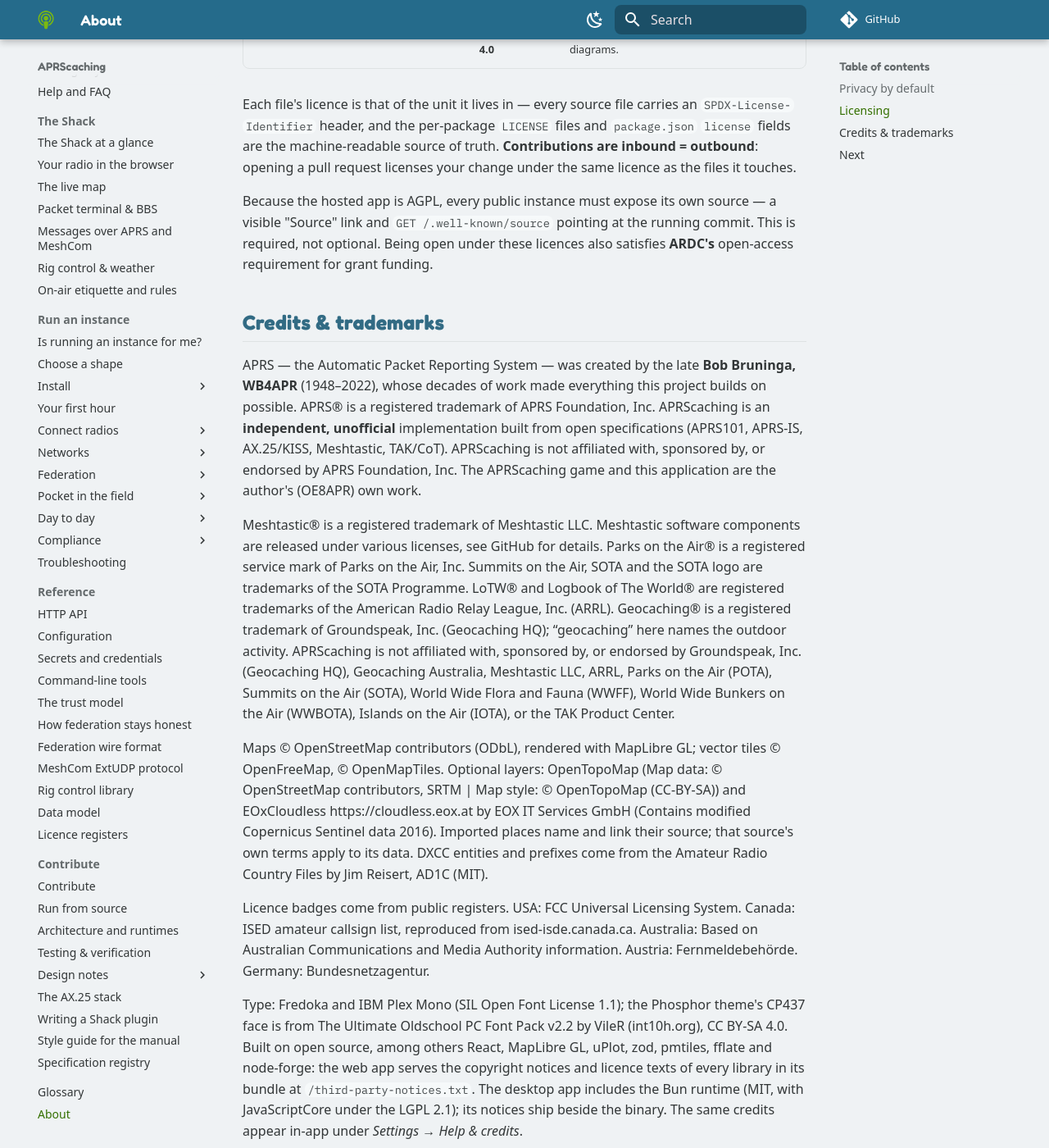
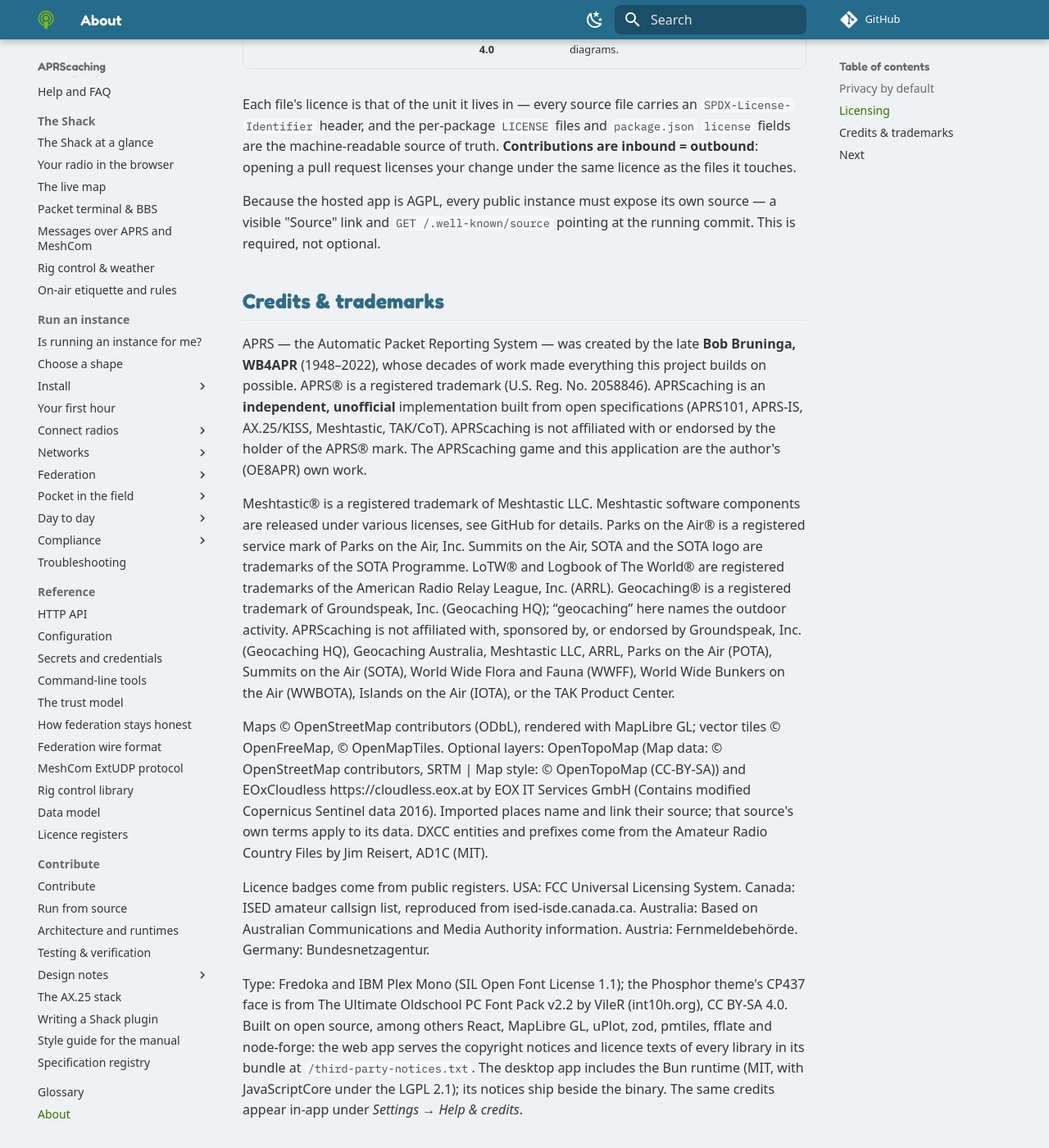
Before and after one commit to apachler/aprscaching, an MkDocs documentation site: the page built from docs/about.md, in a window 1280 px wide and 1400 px high, scrolled down 1394 px. Shown: the whole window at 82% size. Built offline with MkDocs 1.6.1 and Material for MkDocs 9.7.7, drawn with Linux system fonts in a browser that asks for light colours; comment, search, counter and statistics services are not loaded; some of the changed text lies outside the part shown.

Commit message:
docs: credit the APRS® mark by its registration, and drop the grant-funding wording (#281)
## What changes

- **APRS® credit line.** The README, the About page, the contributor
specs page, the manual's footer (`mkdocs.yml`) and
`apps/web/src/credits.ts` (Settings → Help & credits and the landing's
fine print) now read: "APRS® is a registered trademark (U.S. Reg. No.
2058846)." and "APRScaching is not affiliated with or endorsed by the
holder of the APRS® mark." No holder is named. The Bob Bruninga, WB4APR
(1948–2022) creator credit stays.
- **No grant.** SUPPORT.md, the README and the About page no longer
state grant funding. Donations stay recognition-only.
- **Support channel.** GitHub Discussions is the support channel;
SUPPORT.md, `.github/ISSUE_TEMPLATE/config.yml` and
`docs/play/help-faq.md` already link
https://github.com/apachler/aprscaching/discussions, so they are
unchanged.
- **TODO.md.** The "Support channel and funding wording" launch item and
the APRS® sub-item of the third-party contacts are removed; the post-1.0
"APRS mark re-check" keeps only the renewal check (6 May 2027).

Discussions still has to be switched on in the repository settings.

Signed-off-by: Andreas Pachler <apachler@paan-systems.com>

```diff
--- a/docs/about.md
+++ b/docs/about.md
@@ -50,16 +50,15 @@
 the same licence as the files it touches.
 
 Because the hosted app is AGPL, every public instance must expose its own source — a visible "Source" link
-and `GET /.well-known/source` pointing at the running commit. This is required, not optional. Being open
-under these licences also satisfies **ARDC's** open-access requirement for grant funding.
+and `GET /.well-known/source` pointing at the running commit. This is required, not optional.
 
 ## Credits & trademarks
 
 APRS — the Automatic Packet Reporting System — was created by the late **Bob Bruninga, WB4APR** (1948–2022),
-whose decades of work made everything this project builds on possible. APRS® is a registered trademark of APRS
-Foundation, Inc. APRScaching is an **independent, unofficial** implementation built from open specifications
-(APRS101, APRS-IS, AX.25/KISS, Meshtastic, TAK/CoT). APRScaching is not affiliated with, sponsored by, or endorsed
-by APRS Foundation, Inc. The APRScaching game and this application are the author's (OE8APR) own work.
+whose decades of work made everything this project builds on possible. APRS® is a registered trademark (U.S. Reg.
+No. 2058846). APRScaching is an **independent, unofficial** implementation built from open specifications
+(APRS101, APRS-IS, AX.25/KISS, Meshtastic, TAK/CoT). APRScaching is not affiliated with or endorsed by the holder
+of the APRS® mark. The APRScaching game and this application are the author's (OE8APR) own work.
 
 Meshtastic® is a registered trademark of Meshtastic LLC. Meshtastic software components are released under various
 licenses, see GitHub for details. Parks on the Air® is a registered service mark of Parks on the Air, Inc. Summits on the Air, SOTA and the SOTA logo are trademarks of the SOTA Programme. LoTW® and Logbook of
--- a/mkdocs.yml
+++ b/mkdocs.yml
@@ -10,8 +10,8 @@
 edit_uri: edit/dev/docs/
 copyright: >-
   Documentation is CC-BY-SA-4.0. APRScaching is built by OE8APR from open specifications. APRS® is a
-  registered trademark of APRS Foundation, Inc. APRScaching is not affiliated with, sponsored by, or endorsed
-  by APRS Foundation, Inc.
+  registered trademark (U.S. Reg. No. 2058846). APRScaching is not affiliated with or endorsed by the holder of
+  the APRS® mark.
 
 docs_dir: docs
 
```
Also changed, not shown: README.md (+4 -6 lines), SUPPORT.md (+2 -3 lines), TODO.md (+4 -13 lines), docs/contribute/specs.md (+2 -2 lines), 1 other file.
